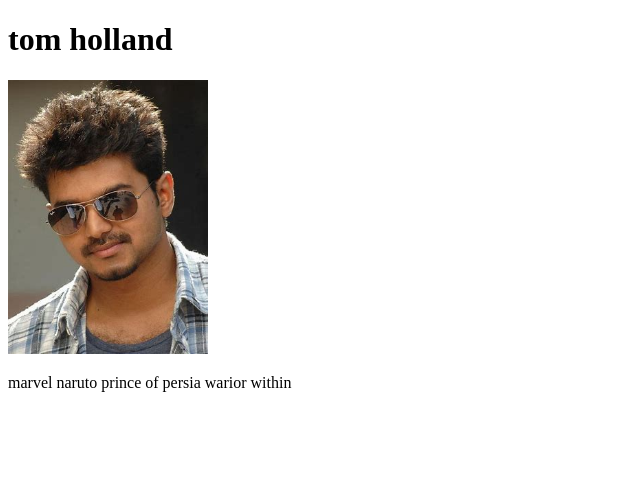
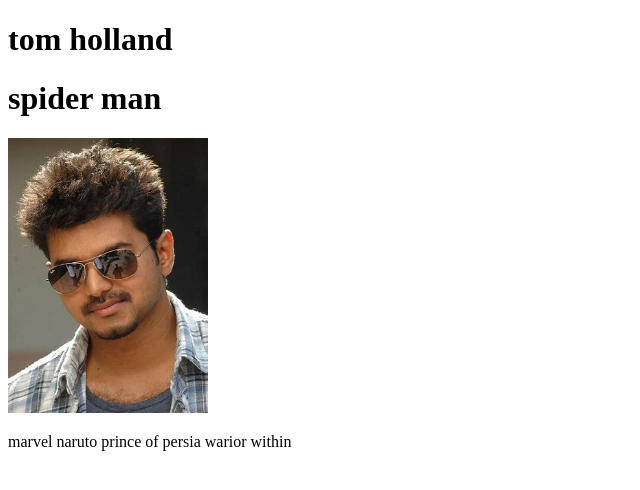
Before and after one commit to professorkarthi/project, a plain HTML site: page index.html in a window 1280 px wide. Shown: the whole page, without its empty margins (0-640 px from the left). Drawn offline with Linux system fonts and the light colour scheme.

Commit message:
newly added

```diff
--- a/index.html
+++ b/index.html
@@ -7,6 +7,7 @@
 </head>
 <body>
     <h1>tom holland</h1>
+    <h1>spider man</h1>
     <img width="200px" src="picture.jpg" alt="">
     <p>marvel naruto prince of persia warior within</p>
 </body>
```
